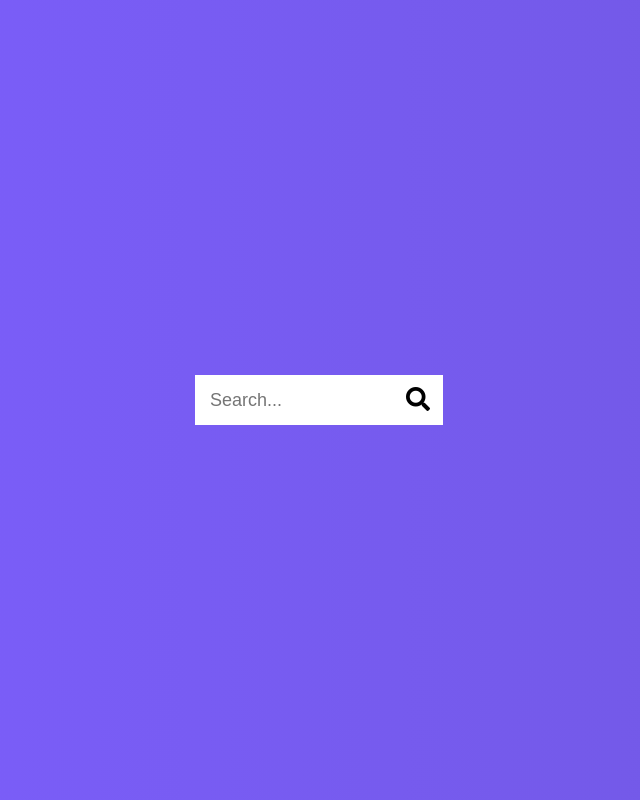
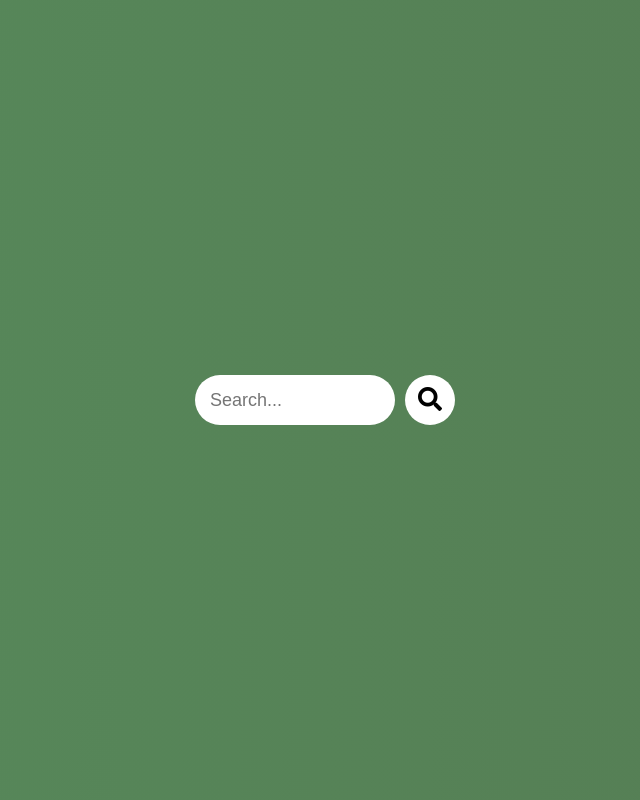
Before and after one commit to MikeLBook/front-end, a plain HTML site: page search/index.html in a window 1280 px wide. Both pictures are taken after a click on the button 640 px from the left and 400 px from the top of the page. Shown: the whole page, without its empty margins (345-985 px from the left). Drawn offline with Linux system fonts and the light colour scheme.

Commit message:
change styles

```diff
--- a/search/style.css
+++ b/search/style.css
@@ -7,7 +7,7 @@
 }
 
 body {
-    background-image: linear-gradient(90deg, #7d5fff, #7158e2);
+    background-image: linear-gradient(90deg, #014e07a9, #023d00ab);
     font-family: 'Roboto', sans-serif;
     display: flex;
     align-items: center;
@@ -25,6 +25,7 @@ body {
 .search .input {
     background-color: white;
     border: 0;
+    border-radius: 25px;
     font-size: 18px;
     padding: 15px;
     height: 50px;
@@ -35,6 +36,7 @@ body {
 .btn {
     background-color: #fff;
     border: 0;
+    border-radius: 25px;
     cursor: pointer;
     font-size: 24px;
     position: absolute;
@@ -54,5 +56,5 @@ body {
 }
 
 .search.active .btn {
-    transform: translateX(198px);
+    transform: translateX(210px);
 }
```
